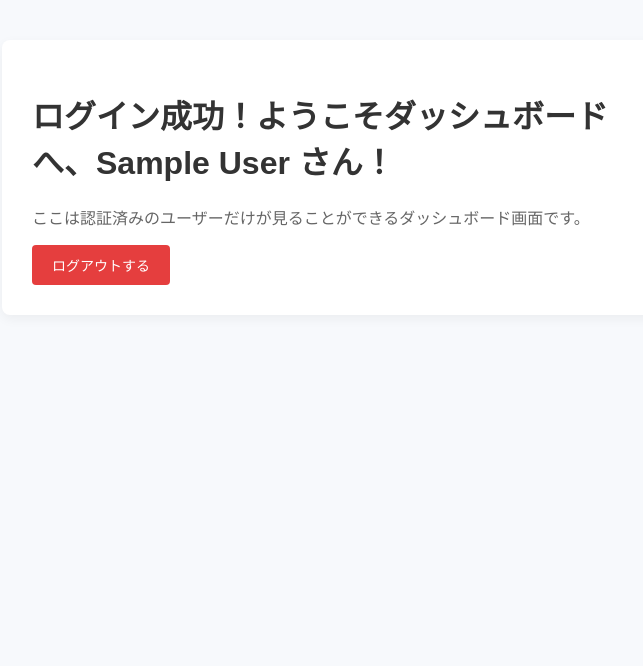
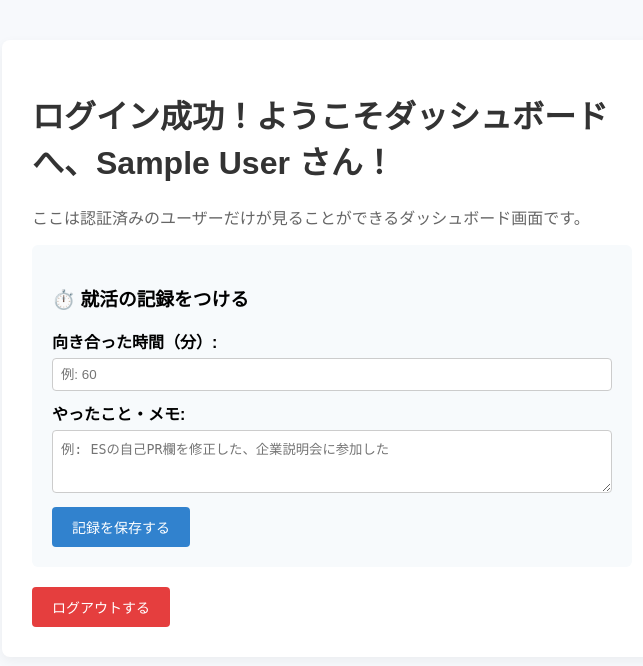
Before and after one commit to s-hiroto-dev/my-portfolio, a Laravel app: page /dashboard in a window 1280 px wide. Shown: the top 666 px of the page, without its empty margins (308-951 px from the left). Run offline with Laravel 12, Linux system fonts and the light colour scheme; the visitor is signed in with stand-in values (Sample User, id 1); parts of the project's set-up code (start-up, migrations or seed data) failed here and were passed over.

Commit message:
就活記録の保存機能（マイグレーション、モデル、コントローラー、フォーム）を追加

```diff
--- a/resources/views/dashboard.blade.php
+++ b/resources/views/dashboard.blade.php
@@ -20,6 +20,30 @@
         <h1>ログイン成功！ようこそダッシュボードへ、{{ Auth::user()->name }} さん！</h1>
         <p>ここは認証済みのユーザーだけが見ることができるダッシュボード画面です。</p>
 
+        <!-- 【新しく追加】保存成功時のメッセージ表示 -->
+        @if (session('success'))
+            <div style="background-color: #c6f6d5; color: #22543d; padding: 10px; border-radius: 4px; margin-bottom: 20px;">
+                {{ session('success') }}
+            </div>
+        @endif
+
+        <!-- 【新しく追加】就活記録の入力フォーム -->
+        <div style="background: #f7fafc; padding: 20px; border-radius: 6px; margin-bottom: 20px;">
+            <h3>⏱️ 就活の記録をつける</h3>
+            <form action="{{ route('study-logs.store') }}" method="POST">
+                @csrf
+                <div style="margin-bottom: 10px;">
+                    <label style="display: block; margin-bottom: 5px; font-weight: bold;">向き合った時間（分）:</label>
+                    <input type="number" name="duration_minutes" placeholder="例: 60" required style="padding: 8px; width: 100%; box-sizing: border-box; border: 1px solid #ccc; border-radius: 4px;">
+                </div>
+                <div style="margin-bottom: 10px;">
+                    <label style="display: block; margin-bottom: 5px; font-weight: bold;">やったこと・メモ:</label>
+                    <textarea name="memo" placeholder="例: ESの自己PR欄を修正した、企業説明会に参加した" rows="3" style="padding: 8px; width: 100%; box-sizing: border-box; border: 1px solid #ccc; border-radius: 4px;"></textarea>
+                </div>
+                <button type="submit" style="background-color: #3182ce; color: white; border: none; padding: 10px 20px; border-radius: 4px; cursor: pointer; font-size: 14px;">記録を保存する</button>
+            </form>
+        </div>
+
         <!-- ログアウト用のフォーム（POST送信とCSRF保護） -->
         <form action="{{ route('logout') }}" method="POST">
             @csrf
--- a/routes/web.php
+++ b/routes/web.php
@@ -101,3 +101,8 @@ Route::post('/logout', [AuthController::class, 'logout'])->name('logout');
 // --- 新規登録用のルート ---
 Route::get('/register', [AuthController::class, 'showRegisterForm'])->name('register');
 Route::post('/register', [AuthController::class, 'register']);
+
+//add
+use App\Http\Controllers\StudyLogController; // ← コントローラーの読み込みを追加
+// --- 就活記録用のルート ---
+Route::post('/study-logs', [StudyLogController::class, 'store'])->name('study-logs.store')->middleware('auth');
```
Also changed, not shown: app/Http/Controllers/StudyLogController.php (added, +30 -0 lines), app/Models/StudyLog.php (added, +18 -0 lines), database/migrations/2026_11_14_005441_create_study_logs_table.php (added).
